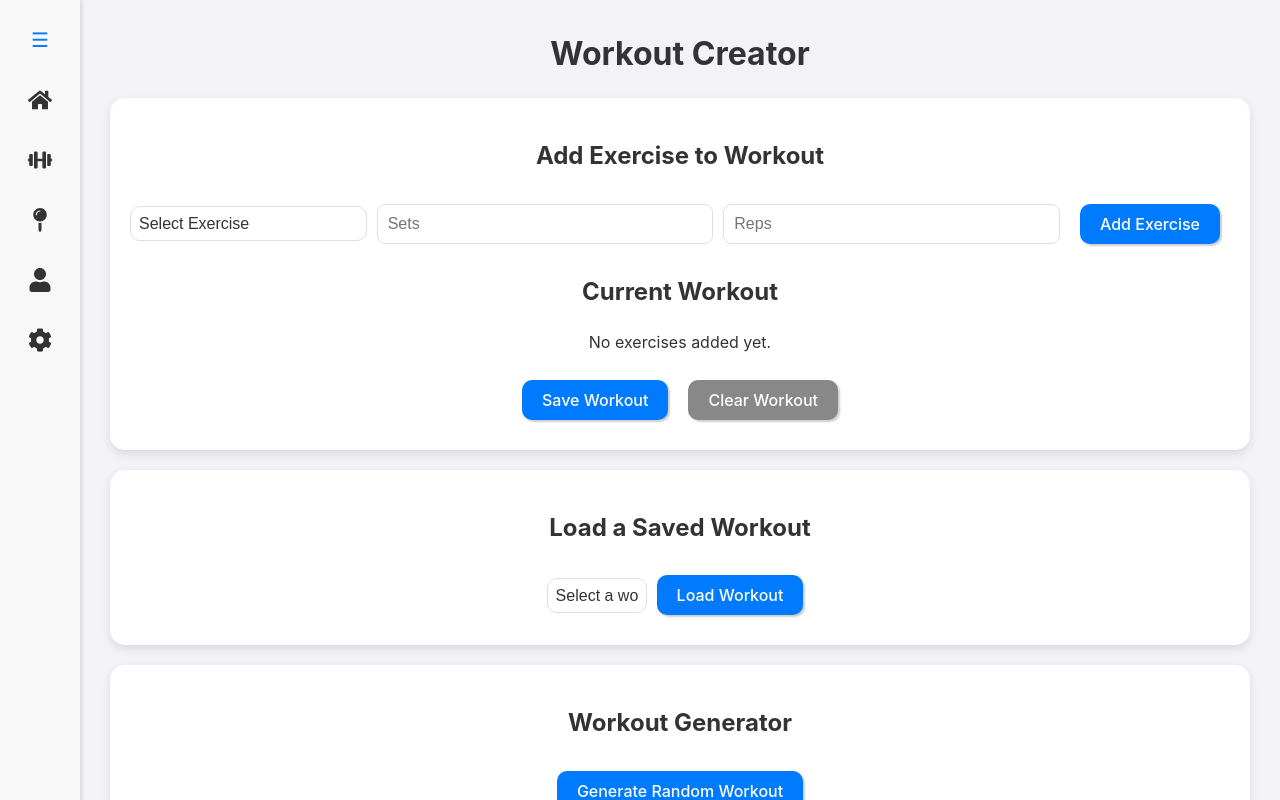
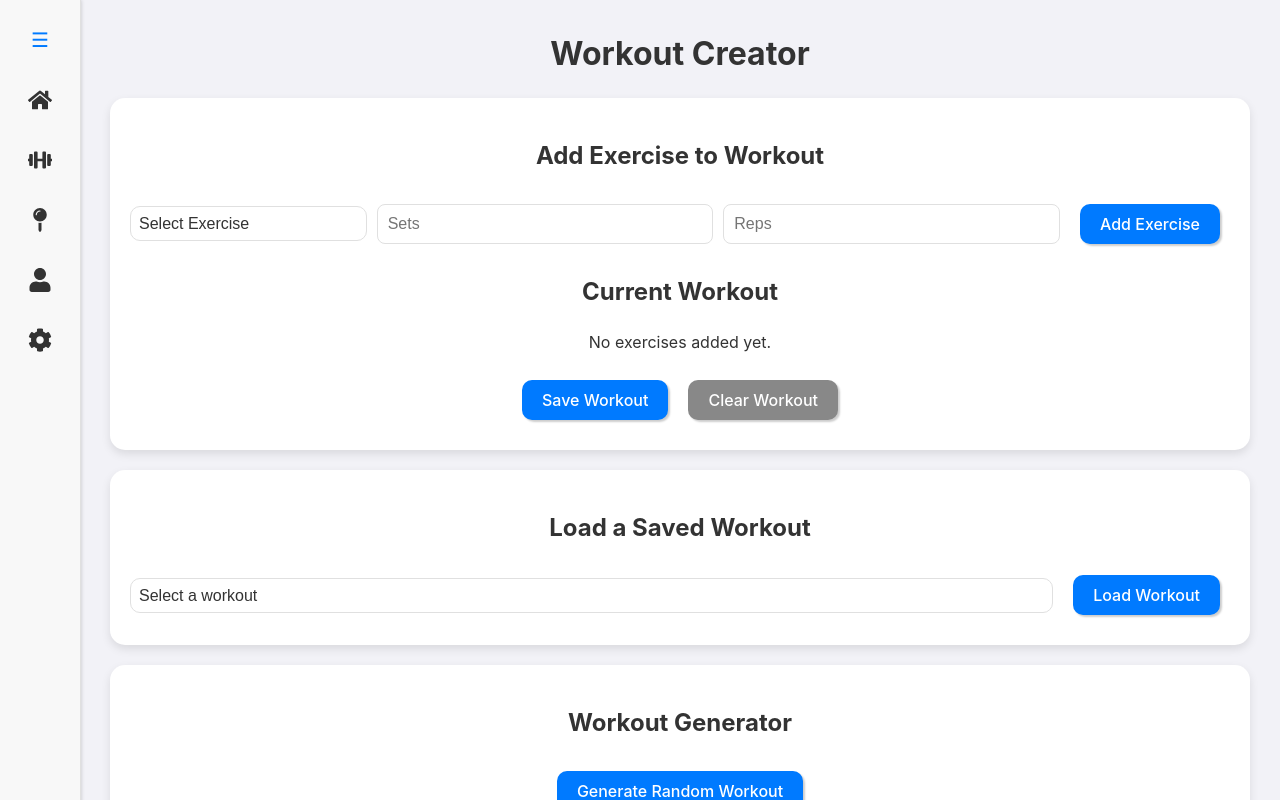
Before and after one commit to Jararered/fitness-framework, a React (Vite) app: page / in a window 1280 px wide. Both pictures are taken after a click on the item 40 px from the left and 160 px from the top of the page. Built offline with nearby package versions, Linux system fonts and the light colour scheme.

Commit message:
Applying input-row to loading workout div

```diff
--- a/src/components/WorkoutCreator.tsx
+++ b/src/components/WorkoutCreator.tsx
@@ -189,7 +189,7 @@ const WorkoutBuilder: React.FC = () => {
 
             <div className="page-container">
                 <h2>Load a Saved Workout</h2>
-                <div>
+                <div className="input-row">
                     <select
                         onChange={(e) => setSelectedWorkout(e.target.value)}
                         value={selectedWorkout}
```
